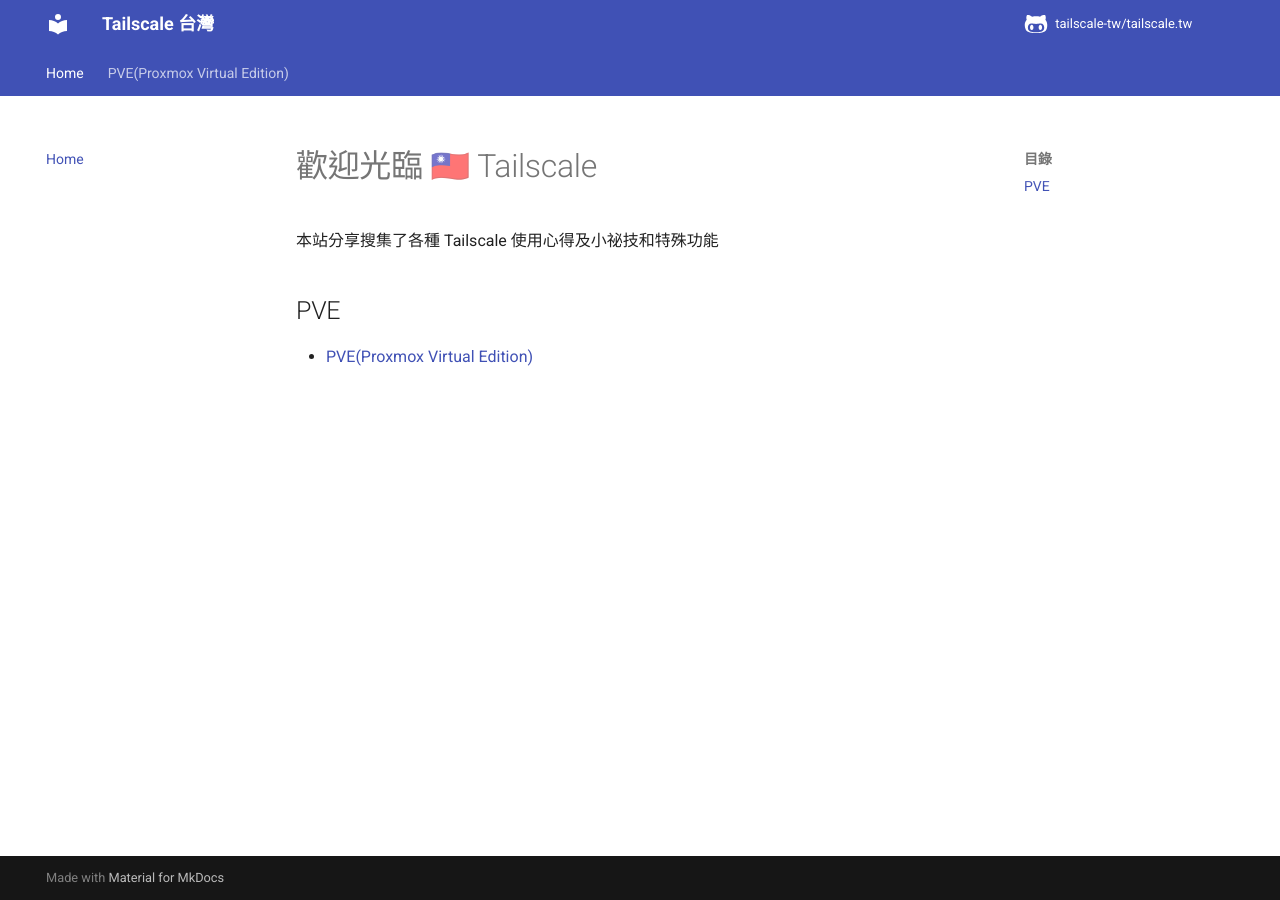
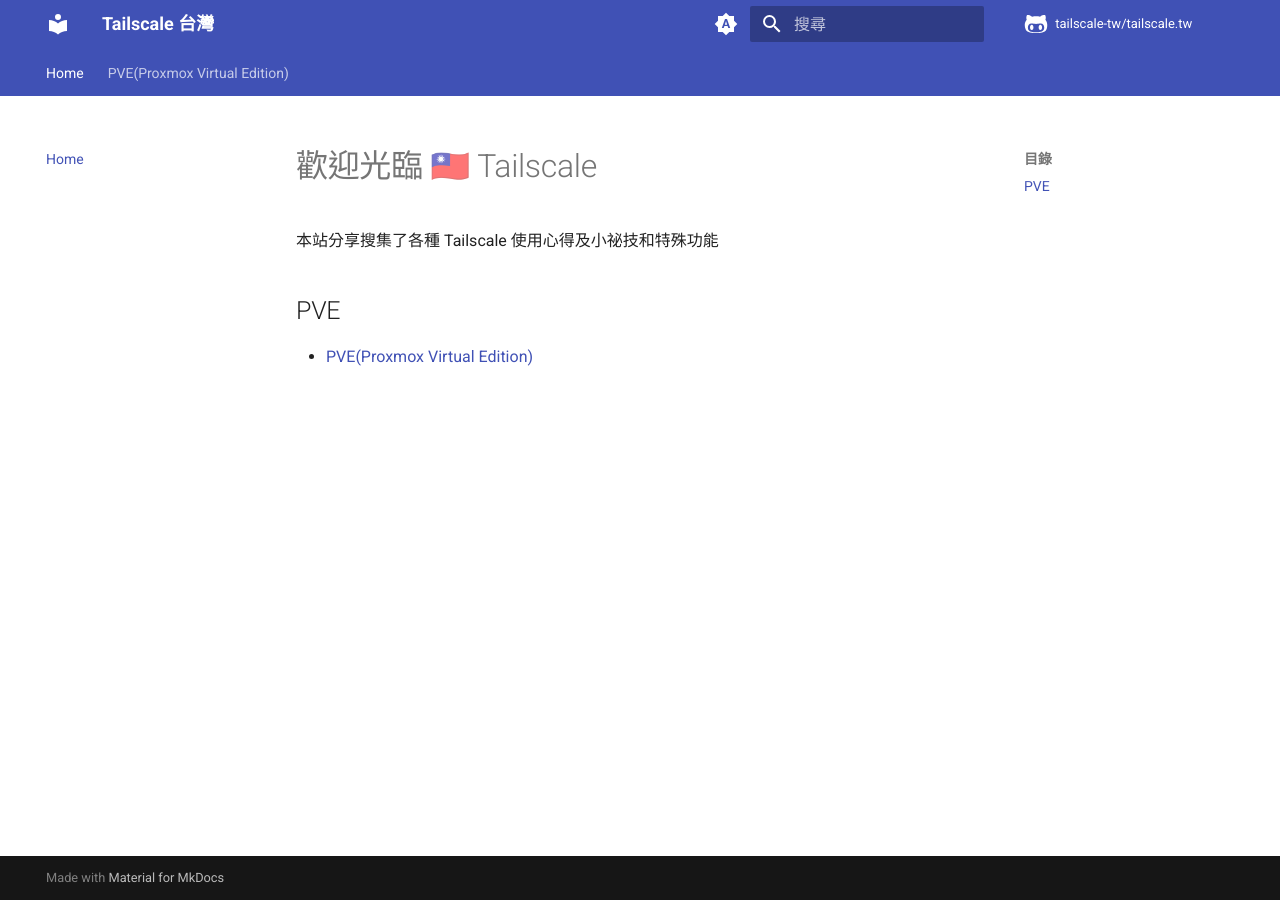
Before and after one commit to tailscale-tw/tailscale.tw, an MkDocs documentation site: the page built from docs/index.md, in a window 1280 px wide. Built offline with MkDocs 1.6.1 and Material for MkDocs 9.7.7, drawn with Linux system fonts in a browser that asks for light colours; comment, search, counter and statistics services are not loaded.

Commit message:
1. 開啟 Light/Dark/Auto 主題 2. 開啟 Search 功能

```diff
--- a/mkdocs.yml
+++ b/mkdocs.yml
@@ -14,9 +14,25 @@ theme:
   features:
     - content.code.copy
     - navigation.tabs
+  palette:
+    - media: "(prefers-color-scheme)"
+      toggle:
+        icon: material/brightness-auto
+        name: Switch to light mode
+    - media: "(prefers-color-scheme: light)"
+      scheme: default
+      toggle:
+        icon: material/weather-night
+        name: Switch to dark mode
+    - media: "(prefers-color-scheme: dark)"
+      scheme: slate
+      toggle:
+        icon: material/weather-sunny
+        name: Switch to system preference
 
 plugins:
   - blog
+  - search
 
 nav:
   - Home: index.md
```
